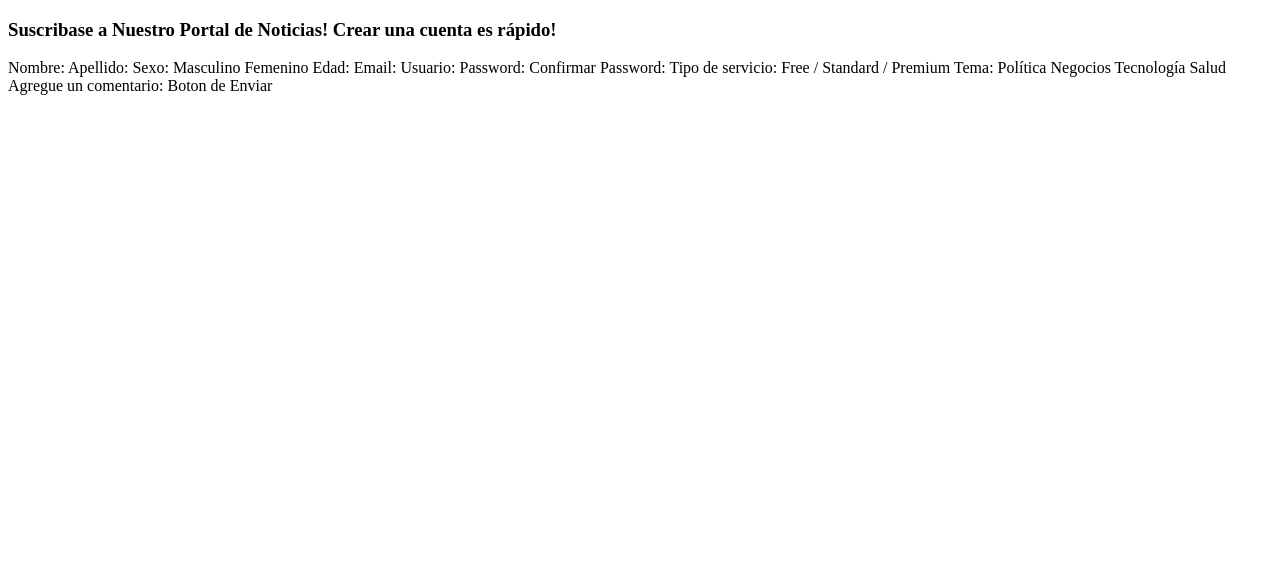
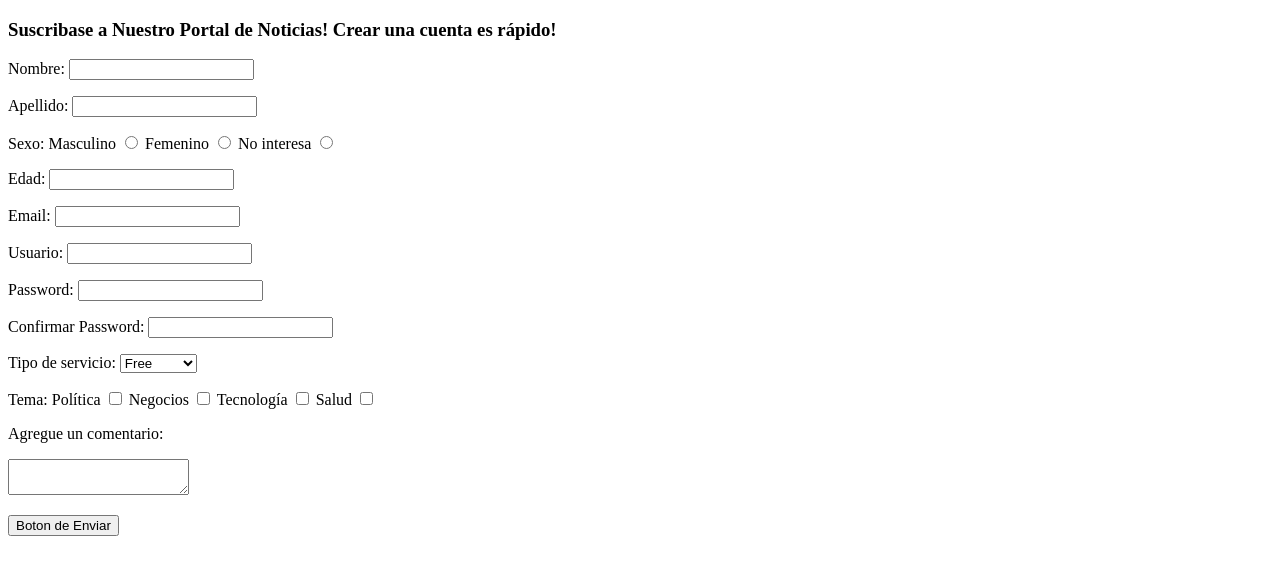
Before and after one commit to UCC-LabCompu2/ejercicios2023-Agus-03, a plain HTML site: page Ejercicios-HTML/ej_formulario.html in a window 1280 px wide. Drawn offline with Linux system fonts and the light colour scheme.

Commit message:
martes11/4

```diff
--- a/Ejercicios-HTML/ej_formulario.html
+++ b/Ejercicios-HTML/ej_formulario.html
@@ -18,26 +18,60 @@
     https://www.w3schools.com/html/tryit.asp?filename=tryhtml_elem_output-->
 
 <h3>Suscribase a Nuestro Portal de Noticias! Crear una cuenta es rápido!</h3>
-Nombre:
-Apellido:
-Sexo: Masculino Femenino
-Edad:
-Email:
-Usuario:
-Password:
-Confirmar Password:
-
-Tipo de servicio: Free / Standard / Premium
-Tema:
-Política
-Negocios
-Tecnología
-Salud
-
-Agregue un comentario:
-
-Boton de Enviar
-
-
+<form>
+    <p>
+        Nombre: <input type="text" name="nombre">
+    </p>
+    <p>
+        Apellido: <input type="text" name="apellido">
+    </p>
+    <p>
+        Sexo:
+        Masculino <input type="radio" name="genero" value="masc">
+        Femenino <input type="radio" name="genero" value="fem">
+        No interesa <input type="radio" name="genero" value="none">
+    </p>
+    <p>
+        Edad: <input type="number" name="edad">
+    </p>
+    <p>
+        Email: <input type="email" name="email">
+    </p>
+    <p>
+        Usuario: <input type="text" name="user">
+    </p>
+    <p>
+        Password: <input type="password" name="password">
+    </p>
+    <p>
+        Confirmar Password: <input type="password" name="password2">
+    </p>
+    <p>
+        Tipo de servicio:
+        <select name="tipo_servicio">
+            <option value="free"> Free </option>
+            <option value="stand"> Standard </option>
+            <option value="premium"> Premium </option>
+        </select>
+    </p>
+    <p>
+        Tema:
+        Política <input type="checkbox" name="tema" value="politica">
+        Negocios <input type="checkbox" name="tema" value="negocios">
+        Tecnología <input type="checkbox" name="tema" value="tech">
+        Salud <input type="checkbox" name="tema" value="salud">
+    </p>
+    <p>
+        Agregue un comentario:
+    </p>
+    <p>
+        <textarea> </textarea>
+    </p>
+    <p>
+        <button>
+            Boton de Enviar
+        </button>
+    </p>
+</form>
 </body>
 </html>
```
